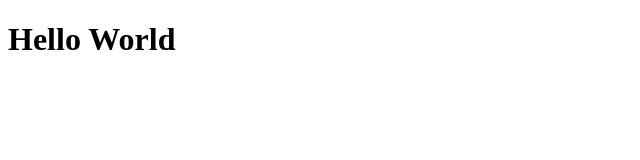
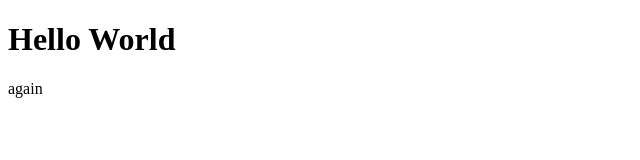
Before and after one commit to adelnasr029/node-modules, a website: page index.html in a window 1280 px wide. Shown: the full height of the page, 0-640 px from the left. Drawn offline with Linux system fonts and the light colour scheme.

Commit message:
included span

```diff
--- a/index.html
+++ b/index.html
@@ -7,5 +7,6 @@
 </head>
 <body>
     <h1> Hello World </h1>
+    <span>again</span>
 </body>
 </html>
```
